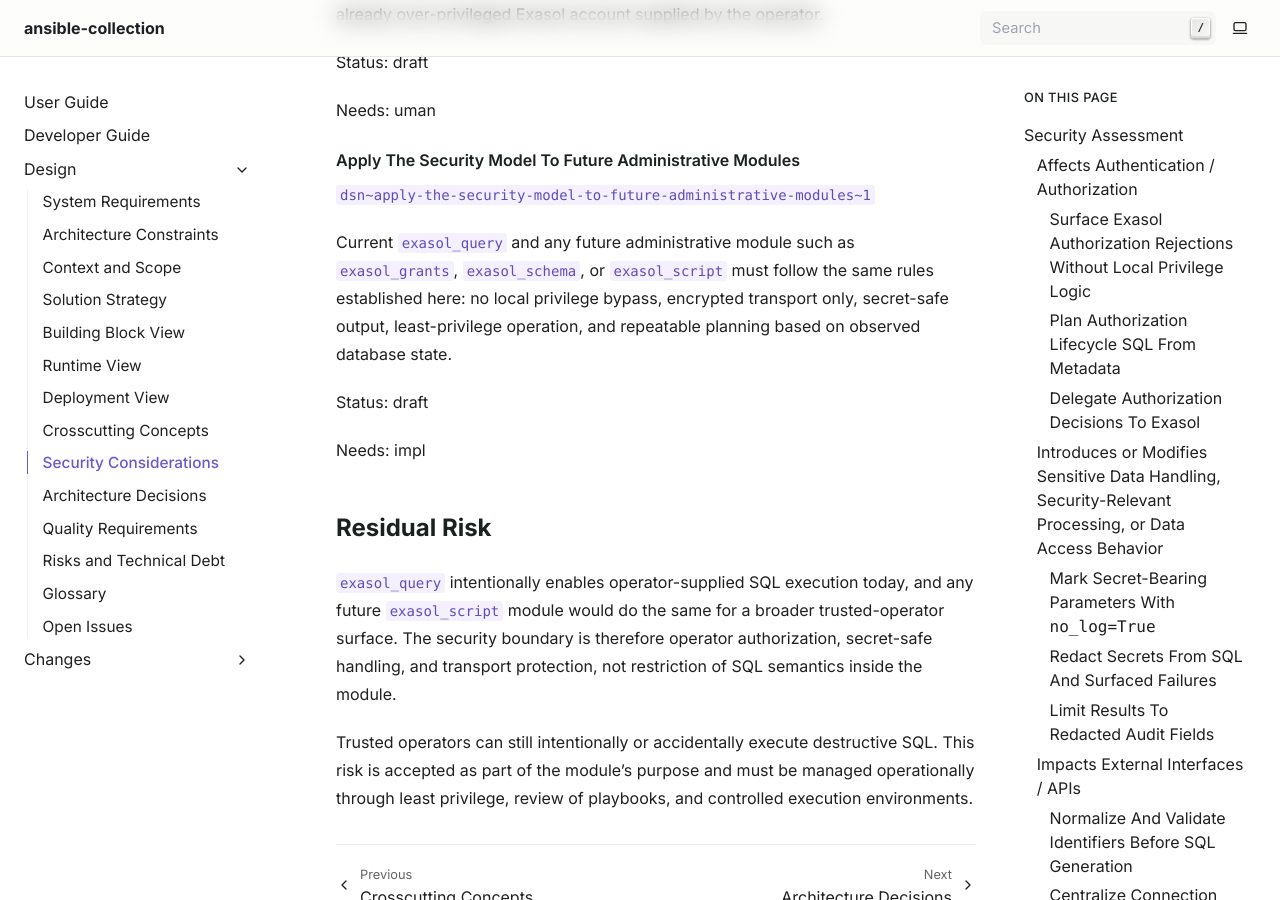
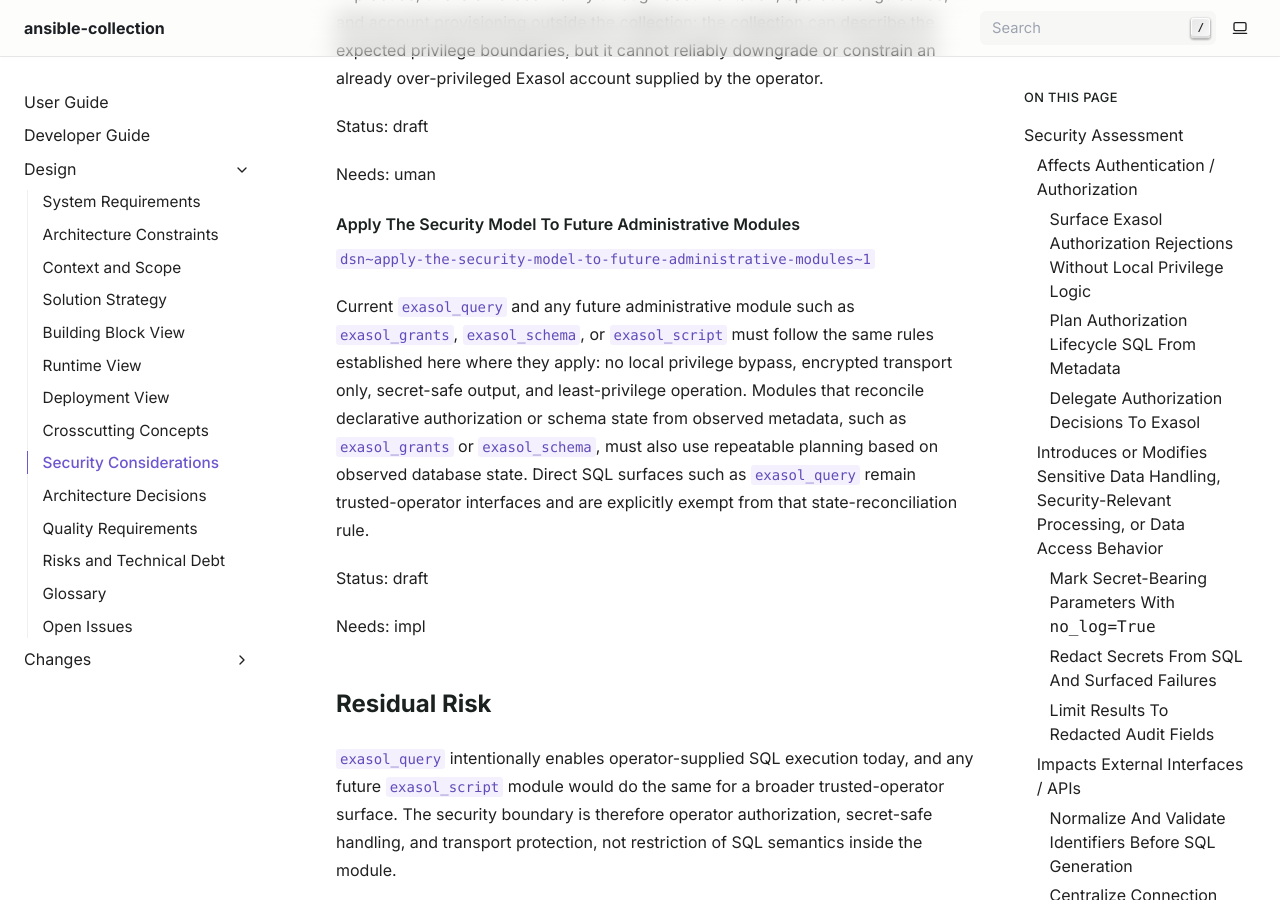
Before and after one commit to exasol/ansible-collection, a Sphinx documentation site: the page built from doc/design/security_considerations.md, in a window 1280 px wide and 900 px high, scrolled down 15376 px. Built offline with Sphinx 7.4.7, drawn with Linux system fonts in a browser that asks for light colours; some of the changed text lies outside the part shown.

Commit message:
Implement review findings

```diff
--- a/doc/design/security_considerations.md
+++ b/doc/design/security_considerations.md
@@ -458,7 +458,8 @@ Required controls:
 
 * run the collection only from tiers that are allowed to reach Exasol administration endpoints
 * use separate low-privilege connection accounts for distinct automation roles where possible
-* treat `exasol_query` and any future `exasol_grants`, `exasol_schema`, or `exasol_script` surface as subject to the same least-privilege, redaction, and repeated-run-safety rules
+* treat `exasol_query` and any future `exasol_grants`, `exasol_schema`, or `exasol_script` surface as subject to the same least-privilege, redaction, and transport-protection rules
+* require repeatable state-reconciliation planning only for modules that reconcile declarative authorization or schema state from observed metadata
 
 Mitigations:
 
@@ -490,7 +491,7 @@ Needs: uman
 #### Apply The Security Model To Future Administrative Modules
 `dsn~apply-the-security-model-to-future-administrative-modules~1`
 
-Current `exasol_query` and any future administrative module such as `exasol_grants`, `exasol_schema`, or `exasol_script` must follow the same rules established here: no local privilege bypass, encrypted transport only, secret-safe output, least-privilege operation, and repeatable planning based on observed database state.
+Current `exasol_query` and any future administrative module such as `exasol_grants`, `exasol_schema`, or `exasol_script` must follow the same rules established here where they apply: no local privilege bypass, encrypted transport only, secret-safe output, and least-privilege operation. Modules that reconcile declarative authorization or schema state from observed metadata, such as `exasol_grants` or `exasol_schema`, must also use repeatable planning based on observed database state. Direct SQL surfaces such as `exasol_query` remain trusted-operator interfaces and are explicitly exempt from that state-reconciliation rule.
 
 Status: draft
 
```
Also changed, not shown: doc/changesets/69-security-design-document.md (+2 -2 lines), doc/system_requirements.md (+1 -1 lines).
